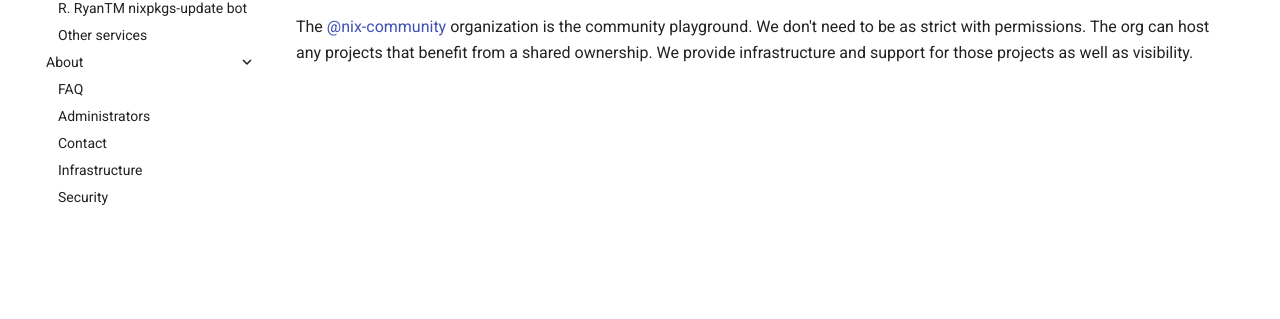
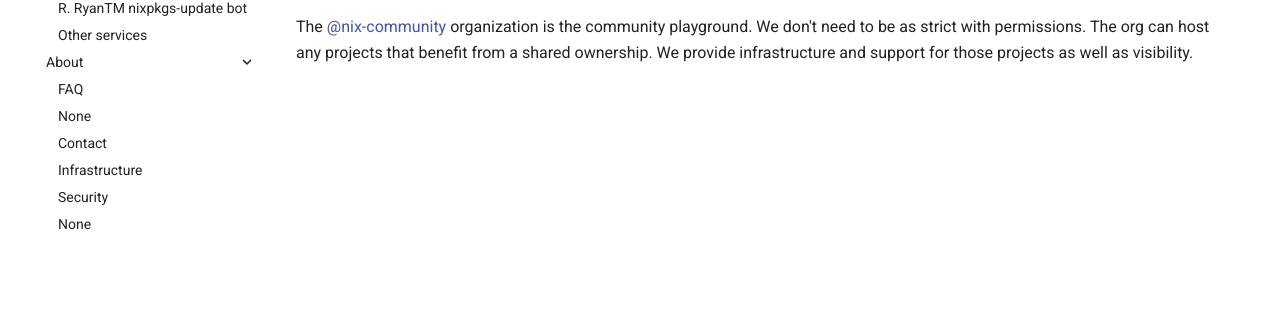
Before and after one commit to nix-community/infra, an MkDocs documentation site: the page built from docs/index.md, in a window 1280 px wide. Shown: the part 372-691 px from the top of the page. Built offline with MkDocs 1.6.1 and Material for MkDocs 9.7.7, drawn with Linux system fonts in a browser that asks for light colours; comment, search, counter and statistics services are not loaded; part of the change alters nothing that is shown.

```diff
--- a/mkdocs.yml
+++ b/mkdocs.yml
@@ -12,10 +12,11 @@ nav:
       - other-services.md
   - About:
       - FAQ: faq.md
-      - administrators.md
+      - /administrators.md
       - contact.md
       - infrastructure.md
       - security.md
+      - test.md
 
 theme:
   name: material
```
